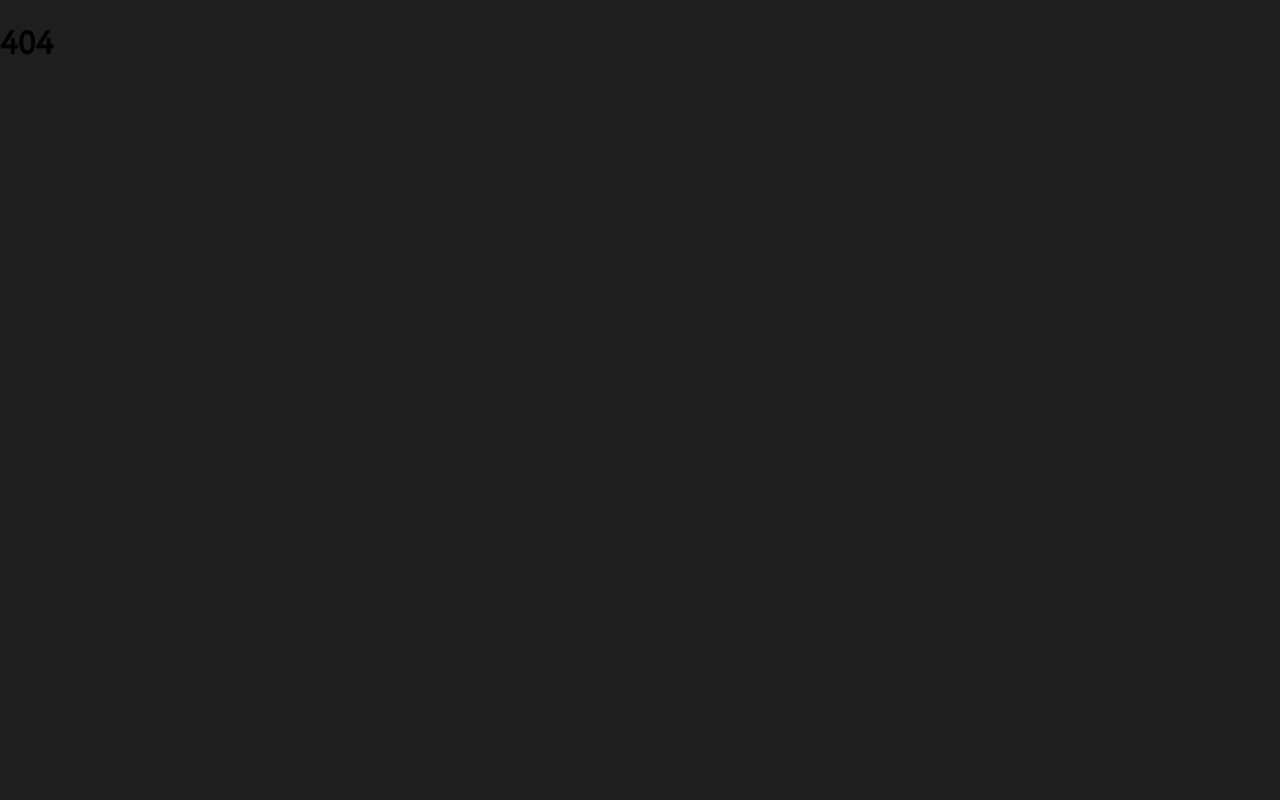
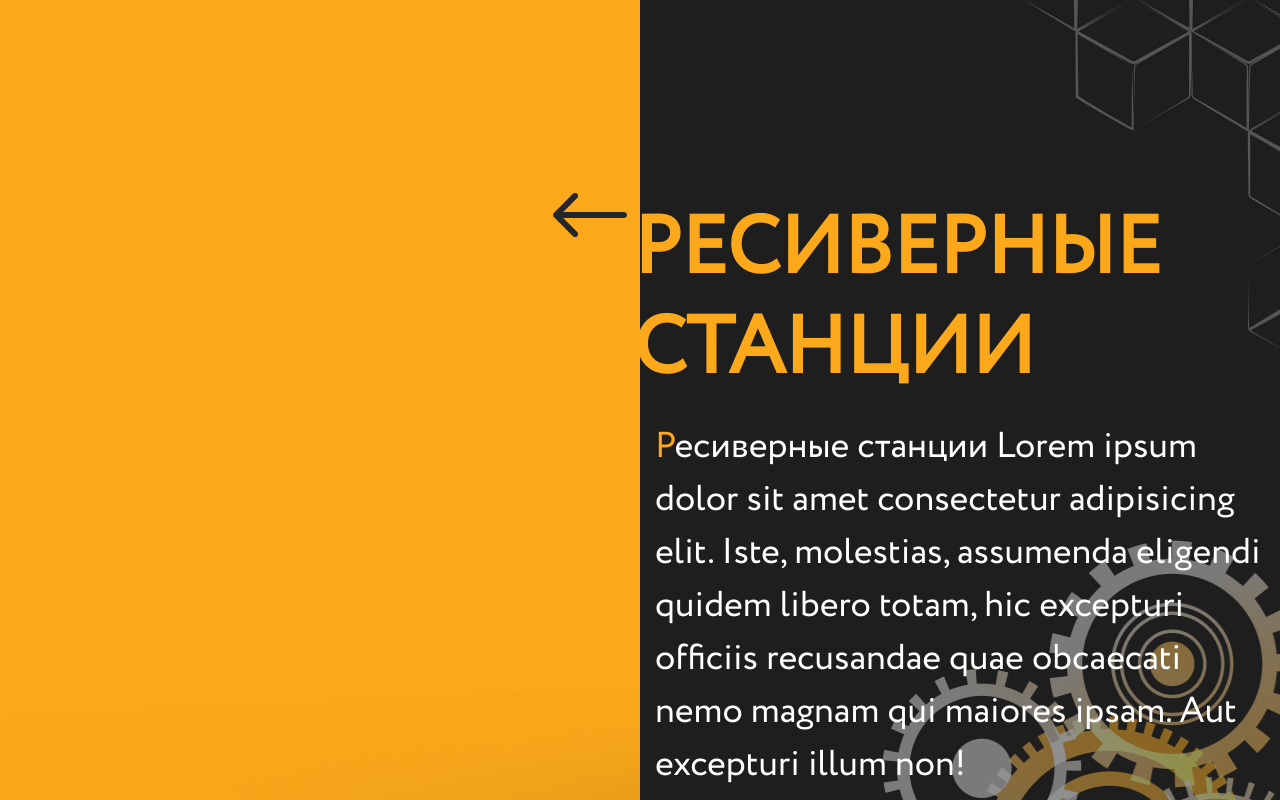
Before and after one commit to Ernian/cmc, a React (Create React App) app: page /production/receiver in a window 1280 px wide. Built offline with nearby package versions, Linux system fonts and the light colour scheme; the HTML template or start-up script is replaced by a standard one.

Commit message:
pump, receiver, recovery pages

```diff
--- a/src/App.jsx
+++ b/src/App.jsx
@@ -6,6 +6,9 @@ import {
     MainPage,
     ProductionPage,
     CompressorPage,
+    ReceiverPage,
+    PumpPage,
+    RecoveryPage,
     Page404,
 } from './components/pages'
 import Header from './components/header/Header'
@@ -51,6 +54,9 @@ function App() {
                             element={<ProductionPage setMenuColors={setMenuColors} />}
                         />
                         <Route path='/production/compressor' element={<CompressorPage />} />
+                        <Route path='/production/receiver' element={<ReceiverPage />} />
+                        <Route path='/production/pump' element={<PumpPage />} />
+                        <Route path='/production/recovery' element={<RecoveryPage />} />
                         <Route path='*' element={<Page404 />} />
                     </Route>
                 </Routes>
--- a/src/components/data.js
+++ b/src/components/data.js
@@ -95,19 +95,19 @@ export const productionPageData = {
             title: 'Ресиверные станции',
             text: 'Ресиверные станции Lorem ipsum dolor sit amet consectetur adipisicing elit. Iste, molestias, assumenda eligendi quidem libero totam, hic excepturi officiis recusandae quae obcaecati nemo magnam qui maiores ipsam. Aut excepturi illum non!',
             img: compressorImg2,
-            url: '/prooduction/receiver',
+            url: '/production/receiver',
         },
         {
             title: 'Насосные станции',
             text: 'Насосные станции Lorem ipsum dolor, sit amet consectetur adipisicing elit. Eos animi qui a sint velit ut magni quod culpa eum amet ratione tenetur sequi modi, consequatur doloremque? Dolorem nesciunt, a, ad blanditiis numquam nihil eos debitis pariatur nemo rem dignissimos distinctio fugiat itaque veniam dolor minima laudantium cum consequuntur. Expedita, consequuntur.',
             img: compressorImg3,
-            url: '/prooduction/pump',
+            url: '/production/pump',
         },
         {
             title: 'Станция рекупирации тепла',
             text: 'Станция рекупирации тепла Lorem ipsum dolor, sit amet consectetur adipisicing elit. Dolorem magnam perferendis explicabo! Et esse nesciunt quo delectus soluta modi laborum, impedit officiis placeat totam praesentium repellat quod dicta? Sapiente, magnam? Ratione, exercitationem eum voluptatem obcaecati eius necessitatibus eaque ipsa suscipit veritatis ullam beatae blanditiis recusandae atque possimus cumque! Optio, iusto. Ex, voluptatibus cum. A non cum quo itaque. Magni mollitia explicabo temporibus? Culpa optio impedit nihil et accusantium ratione! Ea expedita vero architecto ex maiores dolorum dolore harum atque, aut omnis quisquam tenetur eligendi ut quam ipsam? Quis ipsum quaerat incidunt officiis, nihil veniam vel itaque est. Voluptatibus, cum saepe. Ratione, exercitationem eum voluptatem obcaecati eius necessitatibus eaque ipsa suscipit veritatis ullam beatae blanditiis recusandae atque possimus cumque! Optio, iusto. Ex, voluptatibus cum. A non cum quo itaque. Magni mollitia explicabo temporibus? Culpa optio impedit nihil et accusantium ratione! Ea expedita vero architecto ex maiores dolorum dolore harum atque, aut omnis quisquam tenetur eligendi ut quam ipsam? Quis ipsum quaerat incidunt officiis, nihil veniam vel itaque est. Voluptatibus, cum saepe.',
             img: compressorImg4,
-            url: '/prooduction/recovery',
+            url: '/production/recovery',
         },
     ]
 }
--- a/src/components/pages/index.js
+++ b/src/components/pages/index.js
@@ -2,6 +2,9 @@ import LoadingPage from './loadingPage/LoadingPage'
 import MainPage from './mainPage/MainPage'
 import ProductionPage from './productionPage/ProductionPage'
 import CompressorPage from './compressorPage/CompressorPage'
+import ReceiverPage from './receiverPage/ReceiverPage'
+import PumpPage from './pumpPage/PumpPage'
+import RecoveryPage from './recoveryPage/RecoveryPage'
 import Page404 from './page404/Page404'
 
 export {
@@ -9,5 +12,8 @@ export {
     MainPage,
     ProductionPage,
     CompressorPage,
+    ReceiverPage,
+    PumpPage,
+    RecoveryPage,
     Page404,
 }
--- /dev/null
+++ b/src/components/pages/pumpPage/PumpPage.jsx
@@ -0,0 +1,15 @@
+import { productionPageData } from '../../data'
+import ArticlePage from '../../articlePage/ArticlePage'
+
+const PumpPage = () => {
+    const { productionPageBottomImg, articleList } = productionPageData
+
+    return (
+        <ArticlePage
+            productionPageBottomImg={productionPageBottomImg}
+            article={articleList[2]}
+        />
+    )
+}
+
+export default PumpPage
--- /dev/null
+++ b/src/components/pages/receiverPage/ReceiverPage.jsx
@@ -0,0 +1,15 @@
+import { productionPageData } from '../../data'
+import ArticlePage from '../../articlePage/ArticlePage'
+
+const ReceiverPage = () => {
+    const { productionPageBottomImg, articleList } = productionPageData
+
+    return (
+        <ArticlePage
+            productionPageBottomImg={productionPageBottomImg}
+            article={articleList[1]}
+        />
+    )
+}
+
+export default ReceiverPage
--- /dev/null
+++ b/src/components/pages/recoveryPage/RecoveryPage.jsx
@@ -0,0 +1,15 @@
+import { productionPageData } from '../../data'
+import ArticlePage from '../../articlePage/ArticlePage'
+
+const RecoveryPage = () => {
+    const { productionPageBottomImg, articleList } = productionPageData
+
+    return (
+        <ArticlePage
+            productionPageBottomImg={productionPageBottomImg}
+            article={articleList[3]}
+        />
+    )
+}
+
+export default RecoveryPage
--- a/src/components/sectionMenuPage/sectionMenuPage.css
+++ b/src/components/sectionMenuPage/sectionMenuPage.css
@@ -48,7 +48,7 @@
     text-transform: uppercase;
     user-select: none;
     margin-top: 200px;
-    margin-bottom: 30px;
+    margin-bottom: 5px;
     margin-right: 20px;
 }
 
@@ -72,11 +72,12 @@
 }
 
 .article-text {
+    box-sizing: border-box;
     font-size: 36px;
     line-height: 53px;
     color: #FFF;
     padding: 15px;
-    max-height: 60vh;
+    max-height: 55vh;
     overflow-y: auto;
 
     scrollbar-width: 8px;
```
